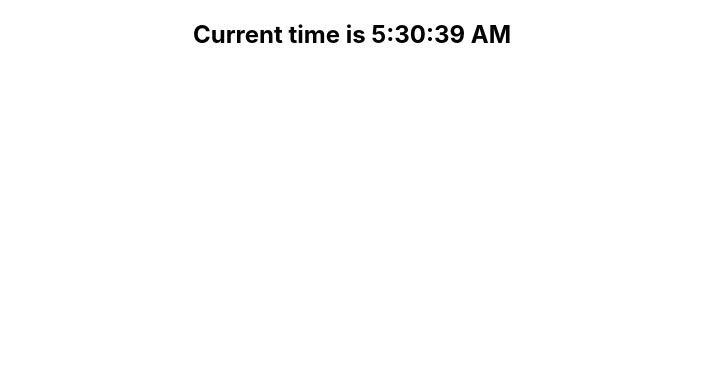
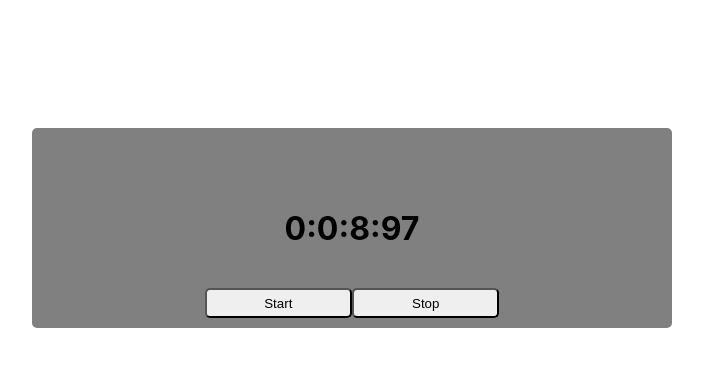
Before and after one commit to anshikachaurasiya-cedcoss/React, a React (Create React App) app: page / in a window 1280 px wide. Shown: the top 366 px of the page, without its empty margins (288-991 px from the left). Built offline with nearby package versions, Linux system fonts and the light colour scheme.

Commit message:
Using ES6 syntax make a stop watch

```diff
--- a/public/index.html
+++ b/public/index.html
@@ -29,6 +29,9 @@
   <body>
     <noscript>You need to enable JavaScript to run this app.</noscript>
     <div id="root"></div>
+    <div id="watch">
+
+    </div>
     <!--
       This HTML file is a template.
       If you open it directly in the browser, you will see an empty page.
--- a/src/index.css
+++ b/src/index.css
@@ -16,3 +16,43 @@ code {
   margin: auto;
   text-align: center;
 }
+#watch{
+  height: 200px;
+  width: 50%;
+  display: flex;
+  flex-wrap: nowrap;
+  background-color: gray;
+  margin: auto;
+  margin-top: 10%;
+  text-align: center;
+  border-radius: 5px;
+}
+#main{
+  height: 100px;
+  width: 80%;
+  display: flex;
+  flex-wrap: wrap;
+  margin: auto;
+  text-align: center;
+}
+#stopWatch{
+  height:100%;
+  display: flex;
+  flex-wrap: wrap;
+  margin: auto;
+  text-align: center;
+  justify-content: center;
+  align-items: center;
+  width: 100%;
+
+}
+#btn{
+  width: 100%;
+  height: 30%;
+  margin: 2%;
+}
+button{
+  border-radius: 5px;
+  height: 100%;
+  width: 30%;
+}
--- a/src/index.js
+++ b/src/index.js
@@ -2,17 +2,50 @@ import React from 'react';
 import ReactDOM from 'react-dom/client';
 import './index.css';
 import reportWebVitals from './reportWebVitals';
+const watch = ReactDOM.createRoot(document.getElementById('watch'));
+var Hr=0,Min=0,Sec=0,mil=99;
+function btnStop(){
+  clearInterval(stop)
+}
+function btnStart(){
+  stop = setInterval(stopWatch,10)
+}
+function stopWatch(){
+  if(mil<99){
+    mil++;
+  }
+  else{
+    mil=0;
+    if(Sec<59){
+      Sec++;
+    }
+    else{
+      Sec=0;
+      if(Min<59){
+        Min++;
+      }
+      else{
+        Min=0;
+        if(Hr<59){
+          Hr++;
+        }
+      }
+    }
+  }
 
-const root = ReactDOM.createRoot(document.getElementById('root'));
-const time =()=>{
-  root.render(
-    <div id='clock'>
-      <h2>Current time is {new Date().toLocaleTimeString()}</h2>
+watch.render(
+  <div id='main'>
+    <div id='stopWatch'>
+      <h1>{Hr}:{Min}:{Sec}:{mil}</h1>
     </div>
-  )
-};
-setInterval(time,1000);
-// If you want to start measuring performance in your app, pass a function
-// to log results (for example: reportWebVitals(console.log))
-// or send to an analytics endpoint. Learn more: https://bit.ly/CRA-vitals
+    <div id='btn'>
+    <button type='button' onClick={btnStart}>Start</button>
+    <button type='button' onClick={btnStop}>Stop</button>
+    </div>
+  </div>
+)
+}
+
+var stop = setInterval(stopWatch,10)
+
 reportWebVitals();
```
